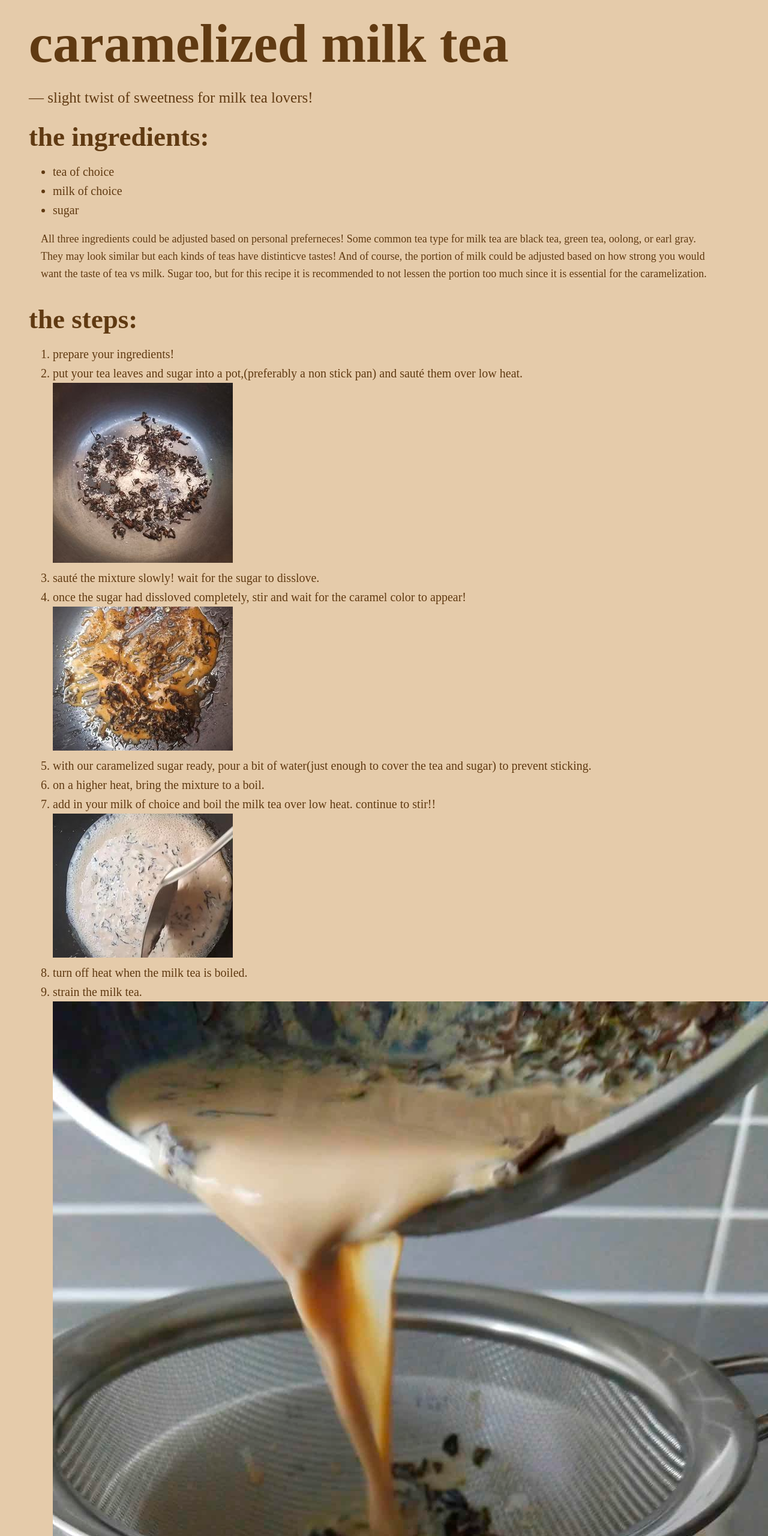
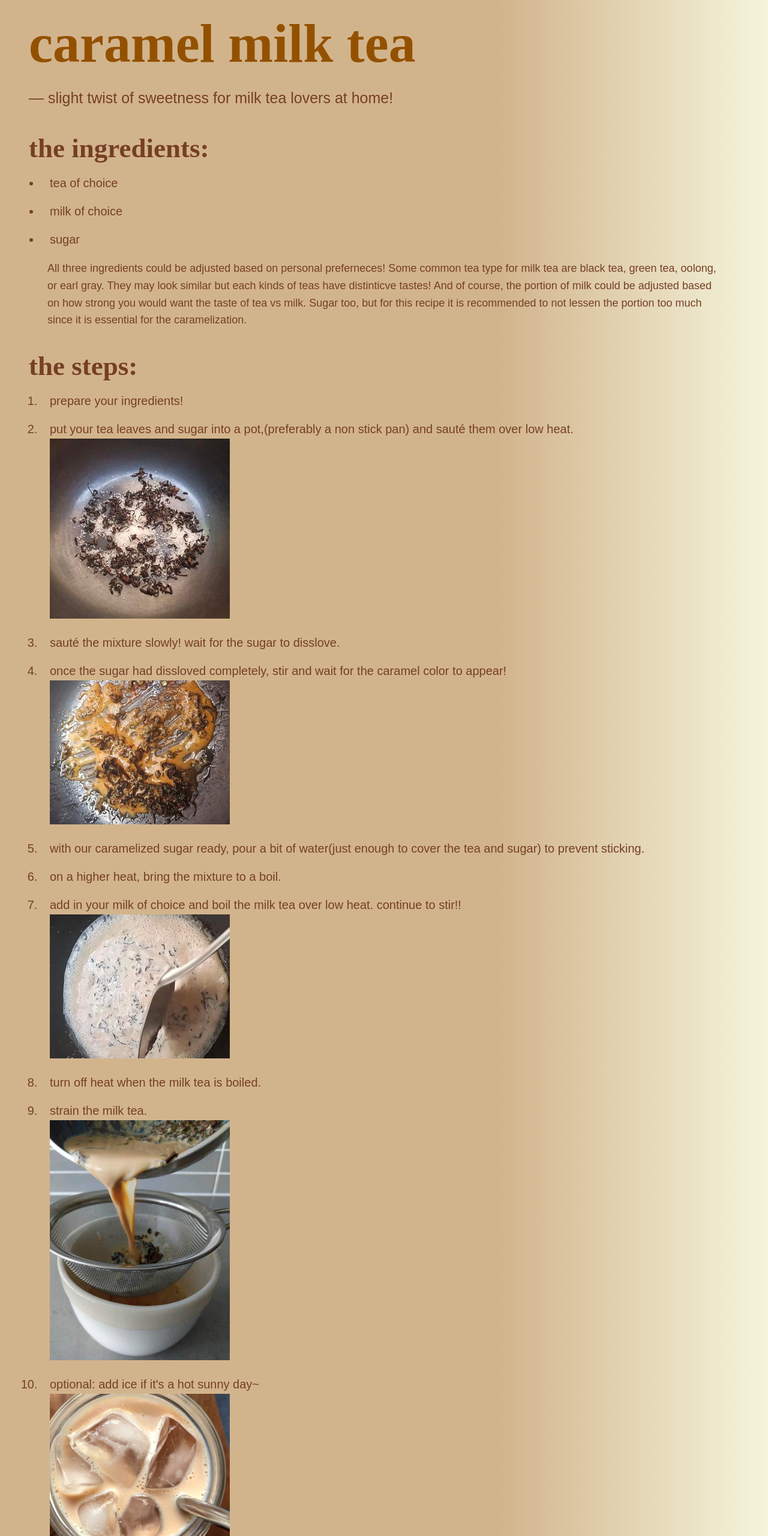
Before and after one commit to AmandaLien/interaction-lab, a plain HTML site: page excercise-1a/index.html in a window 1280 px wide. Shown: the top 2560 px of the page at 60% size. Drawn offline with Linux system fonts and the light colour scheme.

Commit message:
finished exercise 1a

```diff
--- a/excercise-1a/index.html
+++ b/excercise-1a/index.html
@@ -10,11 +10,11 @@
 
 <body>
     <!--original recipe link: https://www.xiachufang.com/recipe/106452287/ -->
-    <h1>caramelized milk tea</h1>
+    <h1>caramel milk tea</h1>
     <div class="intro-text">
-        <p>— slight twist of sweetness for milk tea lovers!</p>
+        <p>— slight twist of sweetness for milk tea lovers at home!</p>
     </div>
-
+    <br>
     <h3>the ingredients:</h3>
     <ul>
         <li>tea of choice</li>
@@ -79,16 +79,27 @@
             optional: add ice if it's a hot sunny day~<br>
             <div class="steps-pic">
                 <img src="images/iced.jpeg" alt="iced milk tea">
+            </div>
+        </li>
+        <li>
+            sip and enjoy!
+            <div class="steps-pic">
                 <img src="images/milktea.jpeg" alt="hot milk tea">
             </div>
         </li>
     </ol>
-
+    <br>
+    <br>
+    <br>
     <br>
 
-
-
-
 </body>
+<footer>
+    <div class="recipe-link">
+        <a href="https://www.xiachufang.com/recipe/106452287/">original recipe</a>
+    </div>
+    <br>
+    <p>translated & reformatted by Amanda Lien</p>
+</footer>
 
 </html>
--- a/excercise-1a/style.css
+++ b/excercise-1a/style.css
@@ -1,40 +1,73 @@
 body{
-    margin-bottom: 15px;
-    padding-left: 40px;
-    padding-right: 75px;
-    background-color: rgb(229, 203, 170);
-    color:rgb(96, 58, 18);
+    background: linear-gradient(270deg,beige 0% ,tan 35%);
+    color: rgb(117, 63, 38);
+    margin-bottom: 0;
+    padding-bottom: 0;
 }
 h1{
     padding: 0px;
     padding-top: 13px;
     padding-bottom: 0px;
+    padding-left: 40px;
+    padding-right: 75px;
     margin: 0px;
     font-size: 90px;
+    color: rgb(147, 81, 0);
 }
 h3{
     padding: 0px;
     margin: 0px;
+    margin-bottom: 15px;
+    padding-left: 40px;
+    padding-right: 75px;
     font-size: 45px;
 }
 li{
+    margin-bottom: 15px;
+    padding-left: 15px;
+    padding-right: 75px;
+    margin-left: 20px;
     font-size: 20px;
     line-height: 1.6;
+    font-family:Arial, Helvetica, sans-serif;
+}
+img {
+    max-inline-size: 100%;
+    max-block-size: 100%;
 }
 
 .steps-pic{
-    width: 350px;
+    width: 300px;
 }
 .intro-text{
+    margin-bottom: 15px;
+    padding-left: 40px;
+    padding-right: 75px;
     font-size: 25px;
     padding-top: 0;
     margin-top: 0;
+    font-family:Arial, Helvetica, sans-serif;
 }
 .other-texts{
+    margin-bottom: 15px;
+    padding-left: 71px;
+    padding-right: 75px;
     font-size: 18px;
     line-height: 1.6;
-    padding-left: 20px;
+    font-family:Arial, Helvetica, sans-serif;
 }
 .weird-pic{
-    width: 350px;
+    width: 300px;
 }
+
+footer{
+    text-align: center;
+    background-color:rgb(147, 81, 0);
+    color: rgb(241, 231, 189);
+    font-size: 18px;
+    padding-bottom: 0;
+    padding: 30px;
+}
+a, .recipe-link{
+    color: cornsilk;
+}
--- /dev/null
+++ b/style/reset.css
@@ -0,0 +1,100 @@
+/***
+    The new CSS reset - version 1.9 (last updated 19.6.2023)
+    GitHub page: https://github.com/elad2412/the-new-css-reset
+***/
+
+/*
+    Remove all the styles of the "User-Agent-Stylesheet", except for the 'display' property
+    - The "symbol *" part is to solve Firefox SVG sprite bug
+    - The "html" element is excluded, otherwise a bug in Chrome breaks the CSS hyphens property (https://github.com/elad2412/the-new-css-reset/issues/36)
+ */
+ *:where(:not(html, iframe, canvas, img, svg, video, audio):not(svg *, symbol *)) {
+    all: unset;
+    display: revert;
+}
+
+/* Preferred box-sizing value */
+*,
+*::before,
+*::after {
+    box-sizing: border-box;
+}
+
+/* Reapply the pointer cursor for anchor tags */
+a, button {
+    cursor: revert;
+}
+
+/* Remove list styles (bullets/numbers) */
+ol, ul, menu {
+    list-style: none;
+}
+
+/* For images to not be able to exceed their container */
+img {
+    max-inline-size: 100%;
+    max-block-size: 100%;
+}
+
+/* removes spacing between cells in tables */
+table {
+    border-collapse: collapse;
+}
+
+/* Safari - solving issue when using user-select:none on the <body> text input doesn't working */
+input, textarea {
+    -webkit-user-select: auto;
+}
+
+/* revert the 'white-space' property for textarea elements on Safari */
+textarea {
+    white-space: revert;
+}
+
+/* minimum style to allow to style meter element */
+meter {
+    -webkit-appearance: revert;
+    appearance: revert;
+}
+
+/* preformatted text - use only for this feature */
+:where(pre) {
+    all: revert;
+}
+
+/* reset default text opacity of input placeholder */
+::placeholder {
+    color: unset;
+}
+
+/* remove default dot (•) sign */
+::marker {
+    content: initial;
+}
+
+/* fix the feature of 'hidden' attribute.
+   display:revert; revert to element instead of attribute */
+:where([hidden]) {
+    display: none;
+}
+
+/* revert for bug in Chromium browsers
+   - fix for the content editable attribute will work properly.
+   - webkit-user-select: auto; added for Safari in case of using user-select:none on wrapper element*/
+:where([contenteditable]:not([contenteditable="false"])) {
+    -moz-user-modify: read-write;
+    -webkit-user-modify: read-write;
+    overflow-wrap: break-word;
+    -webkit-line-break: after-white-space;
+    -webkit-user-select: auto;
+}
+
+/* apply back the draggable feature - exist only in Chromium and Safari */
+:where([draggable="true"]) {
+    -webkit-user-drag: element;
+}
+
+/* Revert Modal native behavior */
+:where(dialog:modal) {
+    all: revert;
+}
```
